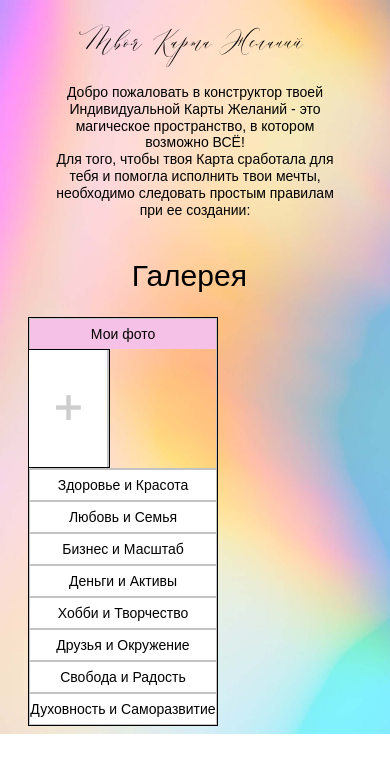
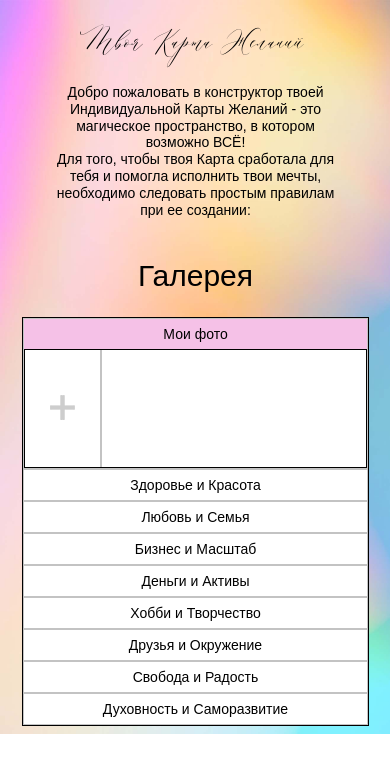
Before and after one commit to drummerrog/wishcard, a PHP site: page / in a window 390 px wide. Shown: the top 773 px of the page. Run offline with PHP 8.4, Linux system fonts and the light colour scheme.

Commit message:
create: media 768-320 для табов и слайдера

```diff
--- a/assets/css/media.css
+++ b/assets/css/media.css
@@ -71,37 +71,48 @@
     line-height: 1.2;
   }
 
+  .container {
+    width: auto;
+    margin: 0 13px 0 14px;
+  }
+
+  .wishcard {
+    width: 100%;
+    overflow: hidden;
+    white-space: nowrap;
+    margin: auto;
+  }
   .info-title {
     font-size: 65px;
     margin: 30px 0 60px;
   }
 
-  .form-label {
-    width: 78.3px !important;
-  }
-}
-
-@media (max-width: 766px) {
-  .wishcard {
-    width: 97%;
-    overflow: hidden;
-    white-space: nowrap;
+  .tabs {
+    display: block;
+    width: auto;
   }
 
-  .tabs {
-    display: block;
-    width: max-content;
+  .tab-header {
+    width: auto;
   }
 
   .tab-content {
     position: relative;
     top: 0;
-    left: -2px;
+    left: 0;
   }
 
-  .tab-content.active {
-    max-width: 700px;
-    width: max-content;
+  /* .tab-content.active { */
+  /* width: 725px; */
+  /* width: max-content; */
+  /* } */
+
+  .form-label {
+    width: 188px !important;
+  }
+
+  .swiper-button {
+    display: none;
   }
 }
 
@@ -120,6 +131,10 @@
   .info-text {
     width: 85%;
   }
+
+  .form-label {
+    width: 75px !important;
+  }
 }
 
 @media (max-width: 375px) {
--- a/assets/js/script.js
+++ b/assets/js/script.js
@@ -22,7 +22,7 @@ jsTriggers.forEach(function (trigger) {
 const swiper1 = new Swiper(".Swiper", {
   slidesPerView: 9,
   spaceBetween: 1,
-  slidesPerGroup: 1,
+  // slidesPerGroup: 1,
   mousewheel: {
     invert: true,
   },
```
